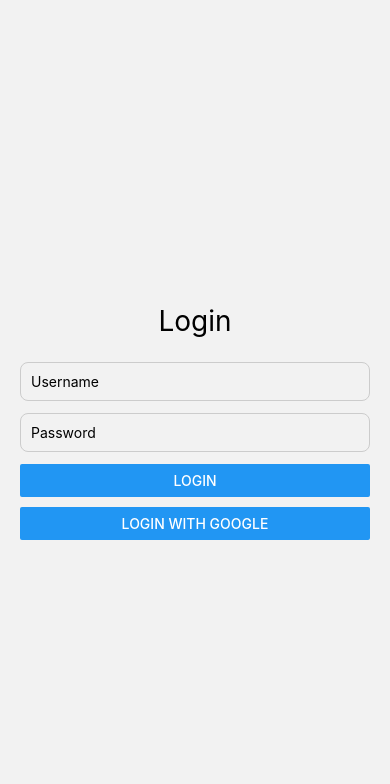
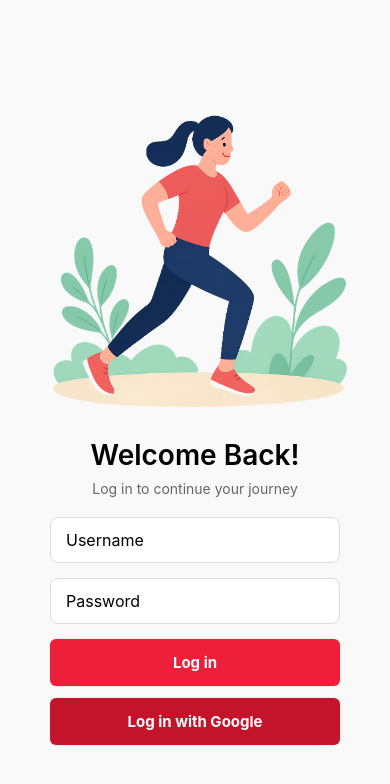
Before and after one commit to ayunp/react-native-test, a React Native app: screen /Dashboard in a window 390 px wide. Shown: the top 784 px of the page. Built offline with nearby package versions, Linux system fonts and the light colour scheme; what expo-auth-session, expo-web-browser would draw is missing.

Commit message:
change style login page

```diff
--- a/package.json
+++ b/package.json
@@ -23,6 +23,7 @@
     "react": "19.1.0",
     "react-dom": "19.1.0",
     "react-native": "0.81.5",
+    "react-native-progress": "^5.0.1",
     "react-native-safe-area-context": "~5.6.0",
     "react-native-screens": "~4.16.0",
     "react-native-web": "^0.21.0",
--- a/src/redux/stepSlice.ts
+++ b/src/redux/stepSlice.ts
@@ -9,7 +9,7 @@ const stepSlice = createSlice({
     reducers: {
         incrementSteps: (state, action) => {
             state.steps += action.payload;
-            state.points = Math.floor(state.steps/100);
+            state.points = Math.floor(state.steps/100); // setiap 100 langkah dapat 1 poin
         },
         reset: (state) => {
             state.steps = 0;
--- a/src/redux/store.ts
+++ b/src/redux/store.ts
@@ -7,4 +7,6 @@ const store = configureStore({
   },
 });
 
+export type RootState = ReturnType<typeof store.getState>;
+export type AppDispatch = typeof store.dispatch;
 export default store;
--- a/src/screens/Dashboard.tsx
+++ b/src/screens/Dashboard.tsx
@@ -1,21 +1,57 @@
-import React from "react";
+import React, { useEffect } from "react";
 import { NativeStackNavigationProp } from "@react-navigation/native-stack";
 import { RootStackParamList } from "../../App";
 import { useNavigation } from "@react-navigation/native";
-import { Button, Text, View } from "react-native";
+import { Button, StyleSheet, Text, View, ProgressBarAndroid } from "react-native";
+import { useDispatch, useSelector } from "react-redux";
+import { incrementSteps, reset } from "../redux/stepSlice";
+import store, { RootState } from "../redux/store";
+import * as Progress from 'react-native-progress';
+
 
 type DashboardNavProp = NativeStackNavigationProp<RootStackParamList, "Tabs">;
 
 export default function Dashboard() {
   const nav = useNavigation<DashboardNavProp>();
+  const { steps, points } = useSelector((state: RootState) => state.vitality);
+  const dispatch = useDispatch();
+
+  useEffect(() => {
+    const unsubscribe = store.subscribe(() => {
+      console.log('*** Redux store:', store.getState());
+    });
+    return unsubscribe;
+  }, []);
+
+  const progress = Math.min(points / 100, 1); // 100 points = 100%
+
 
   return (
-    <View style={{ flex: 1, alignItems: "center", justifyContent: "center" }}>
-      <Text>Dashboard</Text>
+    <View style={styles.container}>
+      <Text style={styles.title}>Dashboard</Text>
+      <Text>👣 Steps: {steps}</Text>
+      <Text>💎 Points: {points}</Text>
+      <View style={styles.buttons}>
+        <Button title="+ Add 100 Steps" onPress={() => dispatch(incrementSteps(100))}
+        />
+        <Button title="Reset" color="gray" onPress={() => dispatch(reset())} />
+      </View>
+
+       <Text style={styles.progressText}>Progress</Text>
+      <Progress.Bar progress={progress} width={200} color="#4CAF50" />
+      <View>
       <Button
         title="Go to Details"
         onPress={() => nav.navigate("Details", { id: 42 })}
       />
+      </View>
     </View>
   );
 }
+
+const styles = StyleSheet.create({
+  container: { flex: 1, justifyContent: 'center', alignItems: 'center' },
+  title: { fontSize: 22, fontWeight: 'bold', marginBottom: 10 },
+  buttons: { marginTop: 20, gap: 10 },
+  progressText: {}
+});
--- a/src/screens/Login.tsx
+++ b/src/screens/Login.tsx
@@ -1,11 +1,24 @@
 import { useNavigation } from "@react-navigation/native";
 import { NativeStackNavigationProp } from "@react-navigation/native-stack";
 import React, { useState } from "react";
-import { Button, StyleSheet, Text, TextInput, View } from "react-native";
+import {
+  Image,
+  KeyboardAvoidingView,
+  StyleSheet,
+  Text,
+  TextInput,
+  TouchableOpacity,
+  View,
+} from "react-native";
 import { RootStackParamList } from "../../App";
 
 type LoginScreenProps = {
-  onLogin: (user?: { name?: string; email?: string; picture?: string; username?: string }) => void;
+  onLogin: (user?: {
+    name?: string;
+    email?: string;
+    picture?: string;
+    username?: string;
+  }) => void;
 };
 
 type StackNavProp = NativeStackNavigationProp<RootStackParamList, "Login">;
@@ -24,8 +37,18 @@ export default function Login({ onLogin }: LoginScreenProps) {
   };
 
   return (
-    <View style={styles.container}>
-      <Text style={styles.title}>Login</Text>
+    <KeyboardAvoidingView style={styles.container}>
+      <View style={styles.inner}>
+        <Image
+          source={require("../../assets/login-header.png")}
+          style={{ width: 300, height: 350, resizeMode: "contain" }}
+        />
+        <Text style={styles.title}>
+          Welcome Back!
+        </Text>
+        <Text style={styles.subtitle}>
+          Log in to continue your journey
+        </Text>
         <TextInput
           style={styles.input}
           placeholder="Username"
@@ -40,22 +63,68 @@ export default function Login({ onLogin }: LoginScreenProps) {
           onChangeText={setPassword}
           secureTextEntry
         />
-      <Button title="LOGIN" onPress={handleLogin} />
-      <View style={{ height: 10 }} />
-      <Button title="LOGIN with GOOGLE" onPress={() => nav.navigate("OAuthLogin")}
-      />
+        <TouchableOpacity style={styles.button} onPress={handleLogin}>
+          <Text style={styles.buttonText}>Log in</Text>
+        </TouchableOpacity>
+        <TouchableOpacity
+          style={[styles.button, styles.googleButton]}
+          onPress={() => nav.navigate("OAuthLogin")}
+        >
+          <Text style={styles.buttonText}>Log in with Google</Text>
+        </TouchableOpacity>
       </View>
+    </KeyboardAvoidingView>
   );
 }
 
 const styles = StyleSheet.create({
-  container: { flex: 1, justifyContent: "center", padding: 20 },
-  title: { fontSize: 28, textAlign: "center", marginBottom: 24 },
+  container: {
+    flex: 1,
+    justifyContent: "center",
+    padding: 20,
+    backgroundColor: "#F9F9F9",
+  },
+  inner: {
+    marginHorizontal: 30,
+  },
+  title: {
+    fontSize: 28,
+    fontWeight: "600",
+    textAlign: "center",
+  },
+  subtitle: {
+    textAlign: "center",
+    marginTop: 8,
+    marginBottom: 20,
+    color: "#666"
+  },
   input: {
+    backgroundColor: "#fff",
+    borderRadius: 8,
     borderWidth: 1,
-    borderColor: "#ccc",
-    padding: 10,
-    borderRadius: 8,
+    borderColor: "#ddd",
+    paddingVertical: 12,
+    paddingHorizontal: 15,
+    marginBottom: 15,
+    fontSize: 16,
+  },
+  button: {
+    backgroundColor: "#ed1f3bff",
+    borderRadius: 6,
+    paddingVertical: 14,
+    alignItems: "center",
     marginBottom: 12,
+    shadowColor: "#000",
+    shadowOpacity: 0.1,
+    shadowRadius: 3,
+    elevation: 3,
+  },
+  buttonText: {
+    color: "#fff",
+    fontWeight: "700",
+    fontSize: 15,
+  },
+  googleButton: {
+    backgroundColor: "#c3142bff",
   }
 });
--- a/src/screens/Profile.tsx
+++ b/src/screens/Profile.tsx
@@ -44,7 +44,7 @@ export default function Profile({ onLogout }: ProfileScreenProps) {
     <View style={{ flex: 1, justifyContent: "center", alignItems: "center" }}>
       <Text style={{ fontSize: 20 }}>Profile</Text>
       {user?.picture ? (<Image source={{ uri: user.picture }} style={styles.avatar}/>)
-      : (<Image source={require('../assets/default-avatar.png')} style={styles.avatar}/>)}
+      : (<Image source={require('../../assets/default-avatar.png')} style={styles.avatar}/>)}
       <Text style={{paddingTop: 10 }}>{user?.name ? user?.name : user?.username}</Text>
       {user?.email ? (<Text style={{paddingBottom: 10 }}>{user?.email}</Text>) : (<View style={{paddingBottom: 10 }} />)}
       <Button title="LOG OUT" onPress={handleLogout}/>
```
Also changed, not shown: App.tsx (+4 -6 lines), src/screens/Assesments.tsx (deleted, +0 -10 lines), src/screens/Challenges.tsx (deleted, +0 -10 lines), src/screens/Rewards.tsx (deleted, +0 -10 lines), assets/login-header.png (added), 1 other file (tests, documents, lock files or other folders). Lines whose indentation alone changed are shown as unchanged.
